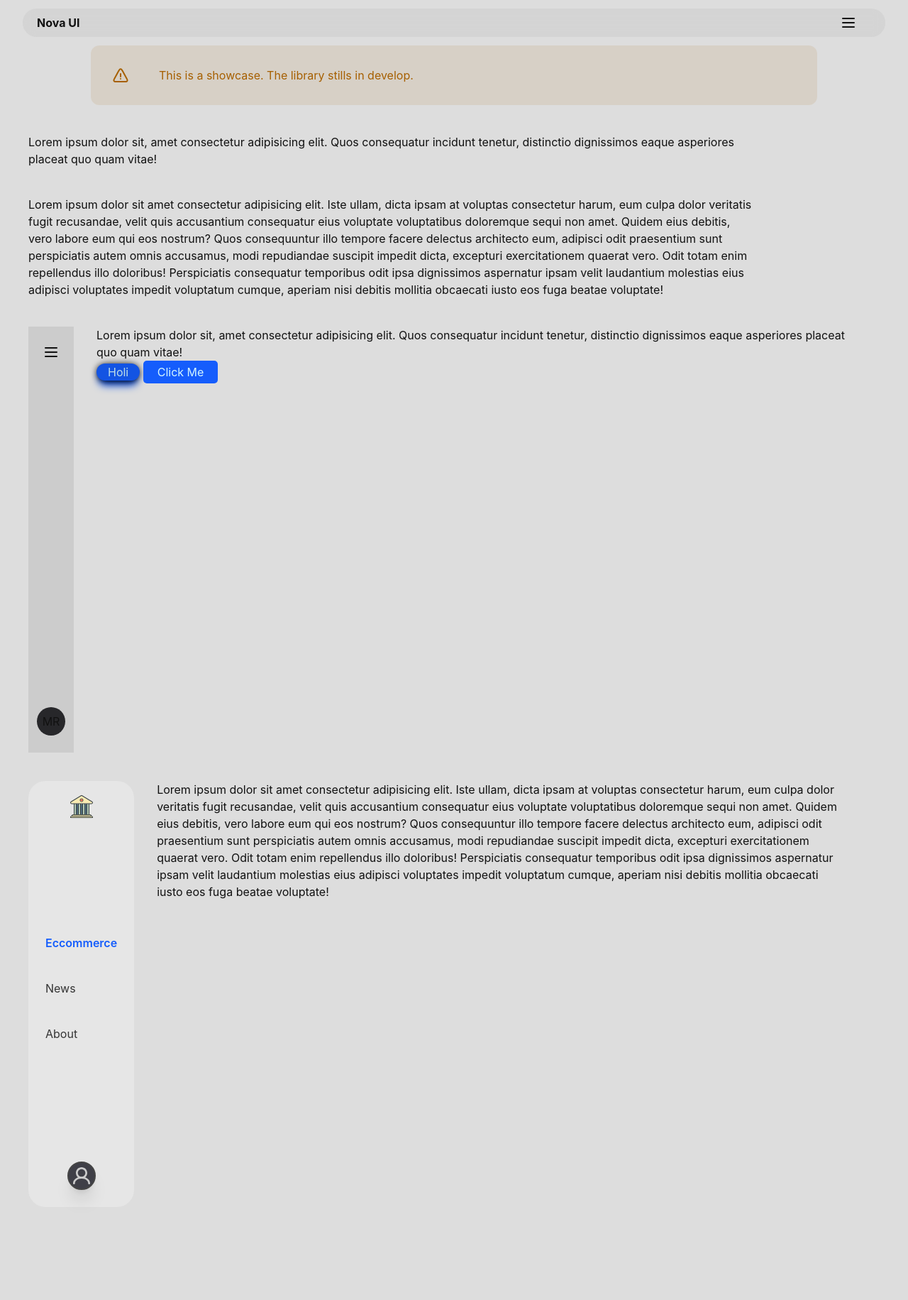
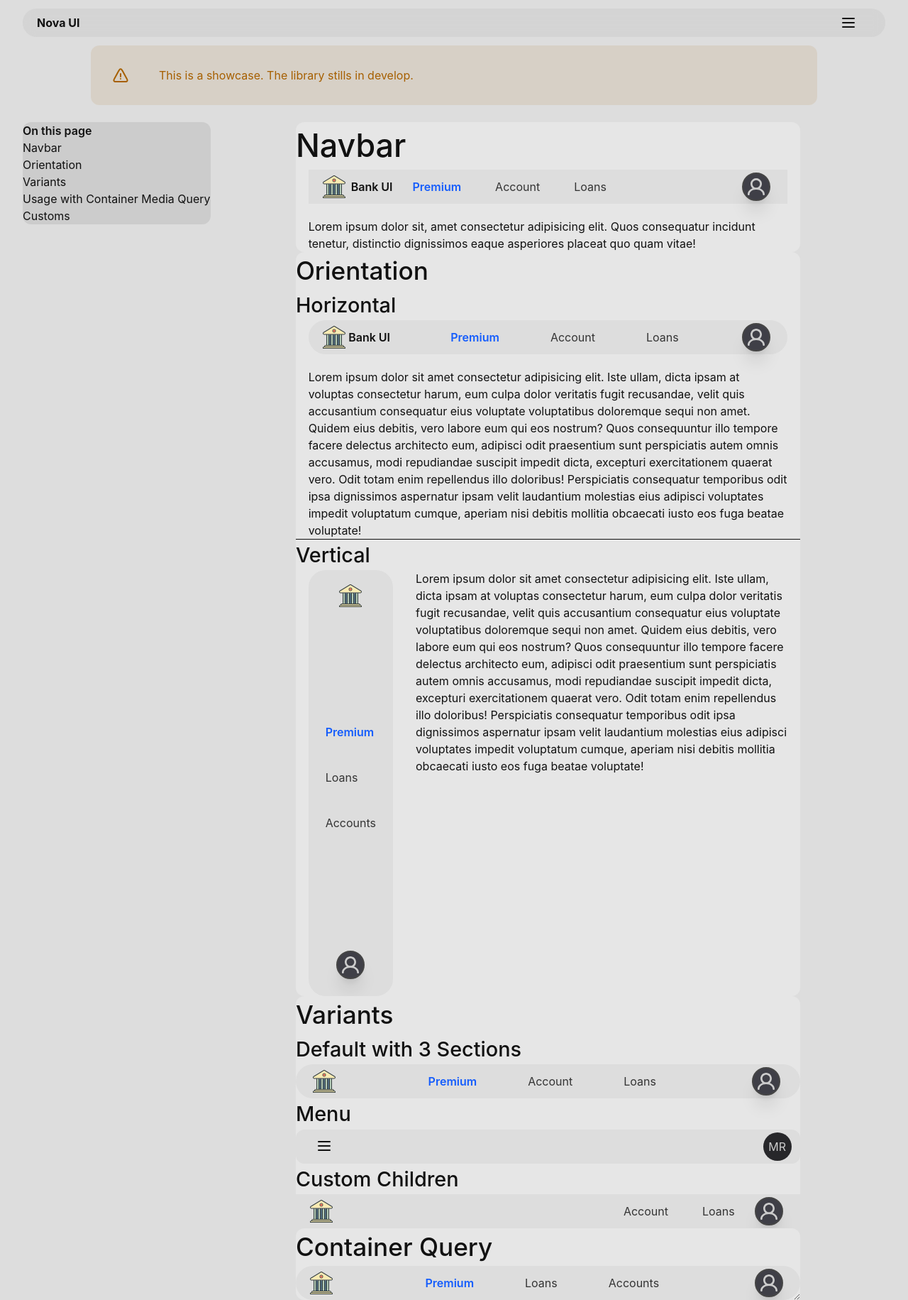
Before and after one commit to martinramos98/Nova-UI, a SvelteKit app: page /components/navbar in a window 1280 px wide. Shown: the whole page at 71% size. Before the commit the page ends 1740 px from the top, so only its background shows below. Built offline with nearby package versions, Linux system fonts and the light colour scheme.

Commit message:
feat: navbar page

```diff
--- a/src/lib/Components/Avatar/Avatar.svelte
+++ b/src/lib/Components/Avatar/Avatar.svelte
@@ -47,6 +47,7 @@
 			width: var(--width-xxs);
 			height: var(--width-xxs);
 			border-radius: var(--radius-full);
+			background: var(--color-surface);
 			overflow: hidden;
 			display: flex;
 			align-items: center;
--- a/src/lib/Components/Navbar/Navbar.svelte
+++ b/src/lib/Components/Navbar/Navbar.svelte
@@ -4,7 +4,7 @@
 	import type { Snippet } from 'svelte';
 	export let direction: 'vertical' | 'horizontal' = 'horizontal';
 	export let className = '';
-	export let colors = 'container-low';
+	export let colors = 'container';
 	export let variant: 'menu' | 'default' | 'none' = 'default';
 	export let radius = '';
 	export let useContainerQuery = true;
@@ -13,7 +13,6 @@
 	export let centerContent: Snippet;
 	export let endContent: Snippet;
 	export let menuContent: Snippet<[any]> | undefined = undefined;
-
 	export let menuProps = {
 		drawerProps: {}
 	};
--- a/src/lib/app/components/ExampleContextMenues/ControledContextMenu.svelte
+++ b/src/lib/app/components/ExampleContextMenues/ControledContextMenu.svelte
@@ -17,11 +17,7 @@
 </script>
 
 <div class="w-full h-full p-2 context-container" use:asContextMenuContainer>
-	<ContextMenu
-		bind:open={openContext}
-		onClose={closeContextMenu}
-		className="bg-slate-900 p-2 rounded-lg"
-	>
+	<ContextMenu bind:open={openContext} onClose={closeContextMenu} className="p-2 rounded-lg">
 		<Button
 			variant="light"
 			className="w-full px-2 text-start"
--- a/src/routes/components/accordion/+page.svelte
+++ b/src/routes/components/accordion/+page.svelte
@@ -197,7 +197,7 @@
 				<div>
 					<Accordion
 						variant="splitted-content"
-						colors="container-hight"
+						colors="container"
 						multiopen={false}
 						className="m-2"
 					>
@@ -243,7 +243,7 @@
 					</Accordion>
 				</div>
 				<div>
-					<Accordion variant="splitted" colors="container-hight" multiopen={false} className="m-2">
+					<Accordion variant="splitted" colors="container" multiopen={false} className="m-2">
 						<AccordionSection>
 							<svelte:fragment slot="header">
 								<p class="font-semibold">Section 1</p>
--- a/src/routes/components/input/+page.svelte
+++ b/src/routes/components/input/+page.svelte
@@ -35,6 +35,7 @@
 					<Input
 						labelText="First Name"
 						name="first_name"
+						classNameContainer="ml-14"
 						labelProps={{ position: 'leftside', dynamic: true }}
 					/>
 					<Input
--- a/src/routes/components/navbar/+page.svelte
+++ b/src/routes/components/navbar/+page.svelte
@@ -7,12 +7,29 @@
 	import Tooltip from '$lib/Components/Tooltip/Tooltip.svelte';
 	import Popover from '$lib/Components/Popover/Popover.svelte';
 	import Title from '$lib/Components/Title/Title.svelte';
+	import Divider from '$lib/Components/Divider/Divider.svelte';
+	import CloseButton from '$lib/Components/CloseButton/CloseButton.svelte';
 </script>
 
+<div class="page-content">
+	<aside>
+		<span class="font-semibold">On this page</span>
+		<ul>
+			<li><a href="#navbar">Navbar</a></li>
+			<li><a href="#orientation">Orientation</a></li>
+			<li><a href="#variants">Variants</a></li>
+			<li><a href="#container_query">Usage with Container Media Query</a></li>
+			<li><a href="#customs"></a>Customs</li>
+		</ul>
+	</aside>
+	<main>
+		<article>
+			<header><Title>Navbar</Title></header>
+			<section>
 				<div class="container-1">
-	<!-- <Navbar
+					<Navbar
 						variant={'none'}
-		className={'flex flex-row bg-neutral-800 items-center'}
+						className={'flex flex-row  items-center'}
 						direction={'horizontal'}
 						withMenu={false}
 					>
@@ -20,13 +37,18 @@
 						<p class="font-semibold">Bank UI</p>
 						<ul class="flex gap-2 ml-2">
 							<li>
-				<Button withClickEffect={false} className="font-semibold" colors={'info'} variant={'light'}
-					>Eccommerce</Button
+								<Button
+									withClickEffect={false}
+									className="font-semibold"
+									colors={'info'}
+									variant={'light'}>Premium</Button
 								>
 							</li>
-			<li class="hidden md:block"><Button colors="primary" variant={'light'}>News</Button></li>
 							<li class="hidden md:block">
-				<Button colors="primary" variant={'light'}>About</Button>
+								<Button colors="primary" variant={'light'}>Account</Button>
+							</li>
+							<li class="hidden md:block">
+								<Button colors="primary" variant={'light'}>Loans</Button>
 							</li>
 						</ul>
 						<Avatar
@@ -34,100 +56,73 @@
 							colors={'secondary'}
 							className="size-10 bg-zinc-700 m-1 p-0.5 ml-auto shadow-xl"
 						></Avatar>
-	</Navbar> -->
+					</Navbar>
 					<div>
-		Lorem ipsum dolor sit, amet consectetur adipisicing elit. Quos consequatur incidunt tenetur,
-		distinctio dignissimos eaque asperiores placeat quo quam vitae!
+						Lorem ipsum dolor sit, amet consectetur adipisicing elit. Quos consequatur incidunt
+						tenetur, distinctio dignissimos eaque asperiores placeat quo quam vitae!
 					</div>
 				</div>
+			</section>
+		</article>
+		<article id="orientation">
+			<header>
+				<Title level={2}>Orientation</Title>
+			</header>
+			<section>
+				<Title level={3}>Horizontal</Title>
 				<div class="container-1">
-	<!-- <Navbar className="rounded-3xl" direction={'horizontal'} withMenu={true}> -->
-	<!-- <div slot="start-content">
+					<Navbar className="rounded-3xl" direction={'horizontal'} withMenu={true}>
+						{#snippet startContent()}
+							<div>
 								<img class="size-8 inline-block" src="/bank.svg" alt="" />
 								<p class="font-semibold inline align-middle">Bank UI</p>
 							</div>
-		<div slot="center-content">
+						{/snippet}
+						{#snippet centerContent()}
+							<div>
 								<ul class="flex gap-8">
 									<li>
 										<Button
 											withClickEffect={false}
 											className="font-semibold"
 											colors={'info'}
-						variant={'light'}>Eccommerce</Button
+											variant={'light'}>Premium</Button
 										>
 									</li>
-				<li><Button colors="primary" variant={'light'}>News</Button></li>
-				<li><Button colors="primary" variant={'light'}>About</Button></li>
+									<li><Button colors="primary" variant={'light'}>Account</Button></li>
+									<li><Button colors="primary" variant={'light'}>Loans</Button></li>
 								</ul>
 							</div>
-		<div slot="end-content">
+						{/snippet}
+						{#snippet endContent()}
+							<div>
 								<Avatar
 									avatarBordered
 									colors={'secondary'}
 									className="size-10 bg-zinc-700 m-1 p-0.5 shadow-xl"
 								></Avatar>
-		</div> -->
-	<!-- </Navbar> -->
-	<div>
-		Lorem ipsum dolor sit amet consectetur adipisicing elit. Iste ullam, dicta ipsam at voluptas
-		consectetur harum, eum culpa dolor veritatis fugit recusandae, velit quis accusantium
-		consequatur eius voluptate voluptatibus doloremque sequi non amet. Quidem eius debitis, vero
-		labore eum qui eos nostrum? Quos consequuntur illo tempore facere delectus architecto eum,
-		adipisci odit praesentium sunt perspiciatis autem omnis accusamus, modi repudiandae suscipit
-		impedit dicta, excepturi exercitationem quaerat vero. Odit totam enim repellendus illo
-		doloribus! Perspiciatis consequatur temporibus odit ipsa dignissimos aspernatur ipsam velit
-		laudantium molestias eius adipisci voluptates impedit voluptatum cumque, aperiam nisi debitis
-		mollitia obcaecati iusto eos fuga beatae voluptate!
-	</div>
-</div>
-<div class="container-2">
-	<Navbar
-		--color-container={'var(--night-850)'}
-		direction={'vertical'}
-		radius={'2xl'}
-		className="shrink-0"
-		variant={'menu'}
-	>
-		{#snippet children(toggleMenu)}
-			<div>
-				<MenuButton onClickMenu={toggleMenu} />
-			</div>
-			<div></div>
-			<div class="flex flex-row items-end justify-center">
-				<Avatar avatarName="Martin Ramos" className="size-10 bg-zinc-800 m-1 "></Avatar>
 							</div>
 						{/snippet}
 					</Navbar>
-	<div class="relative">
-		<p>
-			Lorem ipsum dolor sit, amet consectetur adipisicing elit. Quos consequatur incidunt tenetur,
-			distinctio dignissimos eaque asperiores placeat quo quam vitae!
-		</p>
-		<Tooltip
-			position={'bottom'}
-			colors={'primary'}
-			className="rounded-2xl"
-			content="holi from tooltip!"
-		>
-			<Chip className="w-fit rounded-2xl" colors={'info'} variant="shadows">Holi</Chip>
-		</Tooltip>
-		<Popover className="rounded-xl p-2" position="top" colors={'tertiary'} variant="faded">
-			<Button variant="solid" colors="info">Click Me</Button>
-			<svelte:fragment slot="content">
-				<Title level={4}>Popover</Title>
-				<p>Hello From Popover! 💕</p>
-			</svelte:fragment>
-		</Popover>
+					<div>
+						Lorem ipsum dolor sit amet consectetur adipisicing elit. Iste ullam, dicta ipsam at
+						voluptas consectetur harum, eum culpa dolor veritatis fugit recusandae, velit quis
+						accusantium consequatur eius voluptate voluptatibus doloremque sequi non amet. Quidem
+						eius debitis, vero labore eum qui eos nostrum? Quos consequuntur illo tempore facere
+						delectus architecto eum, adipisci odit praesentium sunt perspiciatis autem omnis
+						accusamus, modi repudiandae suscipit impedit dicta, excepturi exercitationem quaerat
+						vero. Odit totam enim repellendus illo doloribus! Perspiciatis consequatur temporibus
+						odit ipsa dignissimos aspernatur ipsam velit laudantium molestias eius adipisci
+						voluptates impedit voluptatum cumque, aperiam nisi debitis mollitia obcaecati iusto eos
+						fuga beatae voluptate!
 					</div>
 				</div>
-
+			</section>
+			<Divider size={1}></Divider>
+			<section>
+				<Title level={3}>Vertical</Title>
 				<div class="container-2">
-	<Navbar
-		className="rounded-3xl shrink-0 px-1"
-		direction={'vertical'}
-		colors={'container-hight'}
-		withMenu={true}
-	>
+					<Navbar className="rounded-3xl shrink-0 px-1" direction={'vertical'} withMenu={true}>
 						{#snippet startContent()}
 							<img class="size-8 inline-block justify-self-center" src="/bank.svg" alt="" />
 						{/snippet}
@@ -138,11 +133,11 @@
 										withClickEffect={false}
 										className="font-semibold"
 										colors={'info'}
-						variant={'light'}>Eccommerce</Button
+										variant={'light'}>Premium</Button
 									>
 								</li>
-				<li><Button colors="primary" variant={'light'}>News</Button></li>
-				<li><Button colors="primary" variant={'light'}>About</Button></li>
+								<li><Button colors="primary" variant={'light'}>Loans</Button></li>
+								<li><Button colors="primary" variant={'light'}>Accounts</Button></li>
 							</ul>
 						{/snippet}
 						{#snippet endContent()}
@@ -156,32 +151,170 @@
 						{/snippet}
 					</Navbar>
 					<div>
-		Lorem ipsum dolor sit amet consectetur adipisicing elit. Iste ullam, dicta ipsam at voluptas
-		consectetur harum, eum culpa dolor veritatis fugit recusandae, velit quis accusantium
-		consequatur eius voluptate voluptatibus doloremque sequi non amet. Quidem eius debitis, vero
-		labore eum qui eos nostrum? Quos consequuntur illo tempore facere delectus architecto eum,
-		adipisci odit praesentium sunt perspiciatis autem omnis accusamus, modi repudiandae suscipit
-		impedit dicta, excepturi exercitationem quaerat vero. Odit totam enim repellendus illo
-		doloribus! Perspiciatis consequatur temporibus odit ipsa dignissimos aspernatur ipsam velit
-		laudantium molestias eius adipisci voluptates impedit voluptatum cumque, aperiam nisi debitis
-		mollitia obcaecati iusto eos fuga beatae voluptate!
+						Lorem ipsum dolor sit amet consectetur adipisicing elit. Iste ullam, dicta ipsam at
+						voluptas consectetur harum, eum culpa dolor veritatis fugit recusandae, velit quis
+						accusantium consequatur eius voluptate voluptatibus doloremque sequi non amet. Quidem
+						eius debitis, vero labore eum qui eos nostrum? Quos consequuntur illo tempore facere
+						delectus architecto eum, adipisci odit praesentium sunt perspiciatis autem omnis
+						accusamus, modi repudiandae suscipit impedit dicta, excepturi exercitationem quaerat
+						vero. Odit totam enim repellendus illo doloribus! Perspiciatis consequatur temporibus
+						odit ipsa dignissimos aspernatur ipsam velit laudantium molestias eius adipisci
+						voluptates impedit voluptatum cumque, aperiam nisi debitis mollitia obcaecati iusto eos
+						fuga beatae voluptate!
 					</div>
+				</div>
+			</section>
+		</article>
+		<article id="variants">
+			<header>
+				<Title level={2}>Variants</Title>
+			</header>
+			<section>
+				<Title level={3}>Default with 3 Sections</Title>
+				<Navbar className="rounded-3xl shrink-0 px-6" direction={'horizontal'}>
+					{#snippet startContent()}
+						<img class="size-8 inline-block justify-self-center" src="/bank.svg" alt="" />
+					{/snippet}
+					{#snippet centerContent()}
+						<ul class="flex flex-row gap-8 justify-center">
+							<li>
+								<Button
+									withClickEffect={false}
+									className="font-semibold"
+									colors={'info'}
+									variant={'light'}>Premium</Button
+								>
+							</li>
+							<li><Button colors="primary" variant={'light'}>Account</Button></li>
+							<li><Button colors="primary" variant={'light'}>Loans</Button></li>
+						</ul>
+					{/snippet}
+					{#snippet endContent()}
+						<div class="flex flex-row items-end justify-center">
+							<Avatar
+								avatarBordered
+								colors={'secondary'}
+								className="size-10 bg-zinc-700 m-1 p-0.5 shadow-xl"
+							></Avatar>
+						</div>
+					{/snippet}
+				</Navbar>
+			</section>
+			<section>
+				<Title level={3}>Menu</Title>
+
+				<Navbar direction={'horizontal'} className="shrink-0 rounded-xl px-2" variant={'menu'}>
+					{#snippet children(toggleMenu)}
+						<div>
+							<MenuButton onClickMenu={toggleMenu} />
+						</div>
+						<div class="flex flex-row items-end justify-center">
+							<Avatar
+								avatarName="Martin Ramos"
+								colors={'secondary'}
+								className="size-10 bg-zinc-800 m-1 "
+							></Avatar>
+						</div>
+					{/snippet}
+					{#snippet menuContent(toggleMenu)}
+						<CloseButton onClose={toggleMenu} colors="container-low"></CloseButton>
+					{/snippet}
+				</Navbar>
+			</section>
+			<section>
+				<Title level={3}>Custom Children</Title>
+				<Navbar
+					variant={'none'}
+					className={'flex flex-row  items-center'}
+					direction={'horizontal'}
+					withMenu={false}
+				>
+					<img class="size-8 mr-2" src="/bank.svg" alt="" />
+					<ul class="flex gap-2 justify-end w-full mr-2">
+						<li class="hidden md:block">
+							<Button colors="primary" variant={'light'}>Account</Button>
+						</li>
+						<li class="hidden md:block">
+							<Button colors="primary" variant={'light'}>Loans</Button>
+						</li>
+					</ul>
+					<Avatar
+						avatarBordered
+						colors={'secondary'}
+						className="size-10 bg-zinc-700 m-1 p-0.5 ml-auto shadow-xl"
+					></Avatar>
+				</Navbar>
+			</section>
+		</article>
+		<article id="container_query">
+			<header>
+				<Title level={2}>Container Query</Title>
+			</header>
+			<section class="responsive-nav-container">
+				<Navbar useContainerQuery={true} className="rounded-3xl shrink-0 " direction={'horizontal'}>
+					{#snippet startContent()}
+						<img class="size-8 inline-block justify-self-center" src="/bank.svg" alt="" />
+					{/snippet}
+					{#snippet centerContent()}
+						<ul class="flex flex-row mid-content gap-8 justify-center">
+							<li>
+								<Button
+									withClickEffect={false}
+									className="font-semibold"
+									colors={'info'}
+									variant={'light'}>Premium</Button
+								>
+							</li>
+							<li><Button colors="primary" variant={'light'}>Loans</Button></li>
+							<li><Button colors="primary" variant={'light'}>Accounts</Button></li>
+						</ul>
+					{/snippet}
+					{#snippet endContent()}
+						<div class="flex flex-row items-end justify-center">
+							<Avatar
+								avatarBordered
+								colors={'secondary'}
+								className="size-10 bg-zinc-700 m-1 p-0.5 shadow-xl"
+							></Avatar>
+						</div>
+					{/snippet}
+				</Navbar>
+			</section>
+		</article>
+		<!-- <article id="customs">
+			<header>
+				<Title>Customs</Title>
+			</header>
+			<section></section>
+		</article> -->
+	</main>
 </div>
 
 <style>
+	@container (width <= 540px) {
+		.mid-content {
+			display: none;
+		}
+	}
+	.responsive-nav-container {
+		resize: horizontal;
+		min-width: 200px;
+		overflow: hidden;
+		max-width: 100%;
+	}
 	.container-1 {
-		width: 80%;
-		margin: 40px;
+		width: 95%;
 		& > div {
 			margin-top: 20px;
 		}
 	}
 	.container-2 {
-		width: 90%;
+		width: 95%;
 		height: 600px;
-		margin: 40px;
 		display: flex;
 		gap: 2rem;
+		align-items: flex-start;
+		flex-wrap: nowrap;
 		flex-direction: row;
 	}
 	:global(.ui-container-navbar) {
```
Also changed, not shown: src/lib/Components/Input/Input.svelte (+16 -2 lines), src/lib/app/components/ExampleContextMenues/SubsectionContextMenu.svelte (+2 -6 lines), src/routes/components/badge/+page.svelte (+19 -19 lines), src/lib/main.css. Lines whose indentation alone changed are shown as unchanged.
